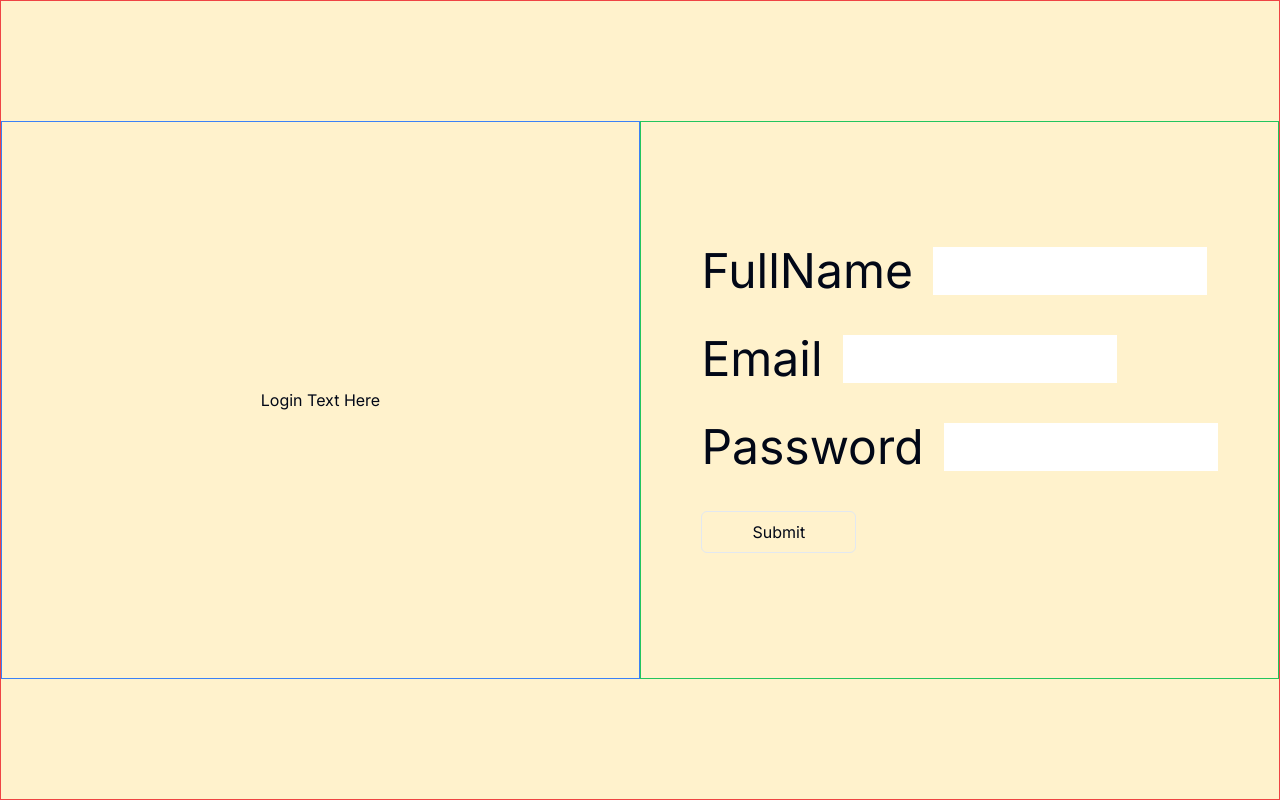
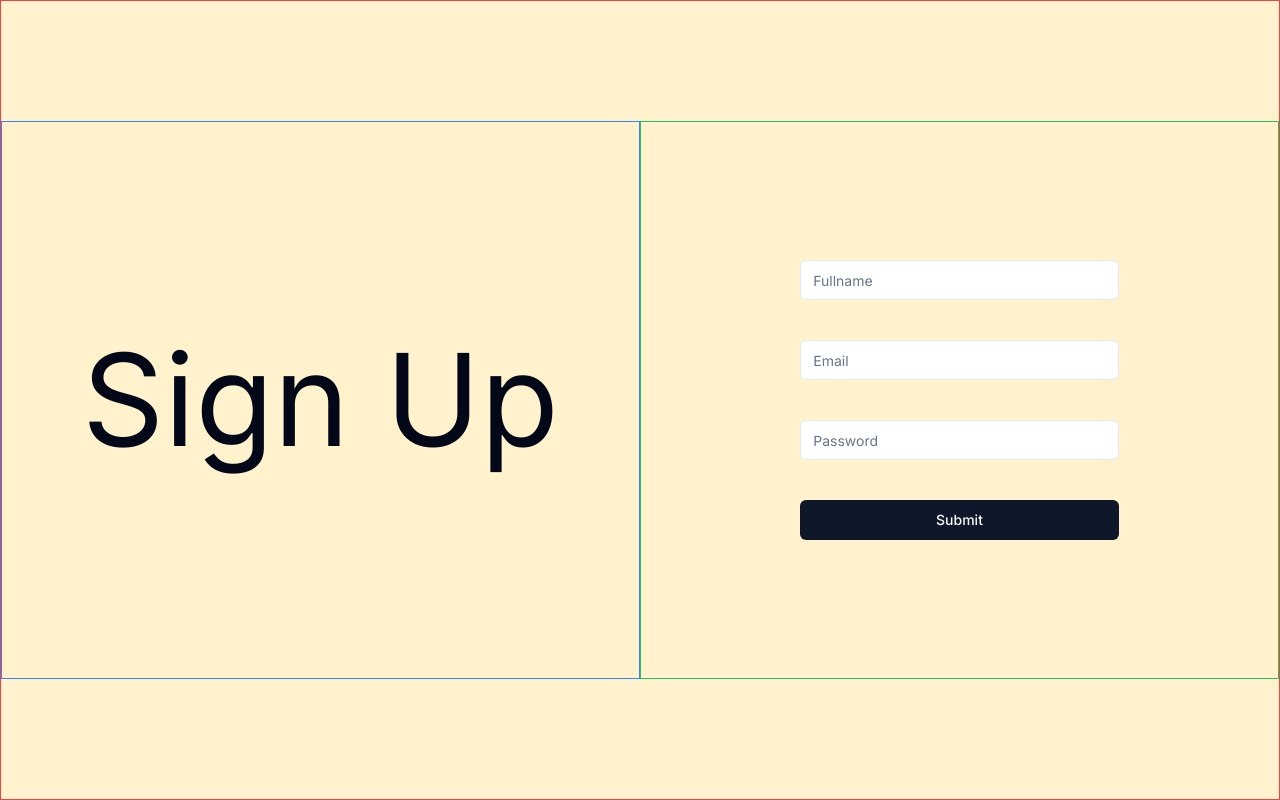
Before and after one commit to Ozzie-code-alt/ReNew-Upwork, a Next.js app: page /login in a window 1280 px wide. Built offline with nearby package versions, Linux system fonts and the light colour scheme.

Commit message:
refactor: login ui

```diff
--- a/app/login/page.tsx
+++ b/app/login/page.tsx
@@ -1,61 +1,44 @@
 'use client';
 import React, { useState } from 'react';
-
+import { Input } from '@/components/ui/input';
+import { Button } from '@/components/ui/button';
 const Login = () => {
-  const [form, setForm] = useState({ fullname: '', email: '', password: '' });
-  const handleSubmit = (e: React.FormEvent<HTMLElement>) => {
+  const [form, setForm] = useState({ fullName: '', email: '', password: '' });
+  const handleRegistrationForm = (e: React.FormEvent<HTMLElement>) => {
     e.preventDefault();
     console.log(form);
   };
   return (
     <div className='border flex justify-center items-center h-screen border-red-500'>
       {/*Left*/}
-      <div className='w-[50%] border h-[70%] border-blue-500 flex justify-center items-center'>
-        Login Text Here
+      <div className='w-[50%] border text-9xl h-[70%] border-blue-500 flex justify-center items-center'>
+        Sign Up
       </div>
       {/*Right*/}
       <div className='w-[50%] border h-[70%] border-green-500 flex justify-center items-center'>
-        <form className='flex flex-col gap-10' onSubmit={handleSubmit}>
-          <div className='flex gap-5'>
-            <label htmlFor='name' className='text-5xl'>
-              FullName
-            </label>
-
-            <input
-              type='text'
-              id='name'
-              className='px-5'
-              onChange={(nameText) => setForm({ ...form, fullname: nameText.target.value })}
-              value={form.fullname}
-            />
-          </div>
-          <div className='flex gap-5'>
-            <label htmlFor='email' className='text-5xl'>
-              Email
-            </label>
-            <input
-              type='text'
-              id='email'
-              className='px-5'
-              onChange={(emailText) => setForm({ ...form, email: emailText.target.value })}
-              value={form.email}
-            />
-          </div>
-          <div className='flex gap-5'>
-            <label htmlFor='password' className='text-5xl'>
-              Password
-            </label>
-            <input
-              type='password'
-              id='password'
-              className='px-5'
-              onChange={(passwordText) => setForm({ ...form, password: passwordText.target.value })}
-              value={form.password}
-            />
-          </div>
-          <button type='submit' className='border rounded-md  py-2 w-[30%]   '>
-            Submit
-          </button>
+        <form className='flex flex-col gap-10 w-[50%]' onSubmit={handleRegistrationForm}>
+          <Input
+            placeholder='Fullname'
+            value={form.fullName}
+            onChange={(fullNameInput) => {
+              setForm({ ...form, fullName: fullNameInput.target.value });
+            }}
+          />
+          <Input
+            placeholder='Email'
+            value={form.email}
+            onChange={(emailInput) => {
+              setForm({ ...form, email: emailInput.target.value });
+            }}
+          />
+          <Input
+            placeholder='Password'
+            value={form.password}
+            onChange={(passwordInput) => {
+              setForm({ ...form, password: passwordInput.target.value });
+            }}
+          />
+          <Button type='submit'>Submit</Button>
         </form>
       </div>
     </div>
```
